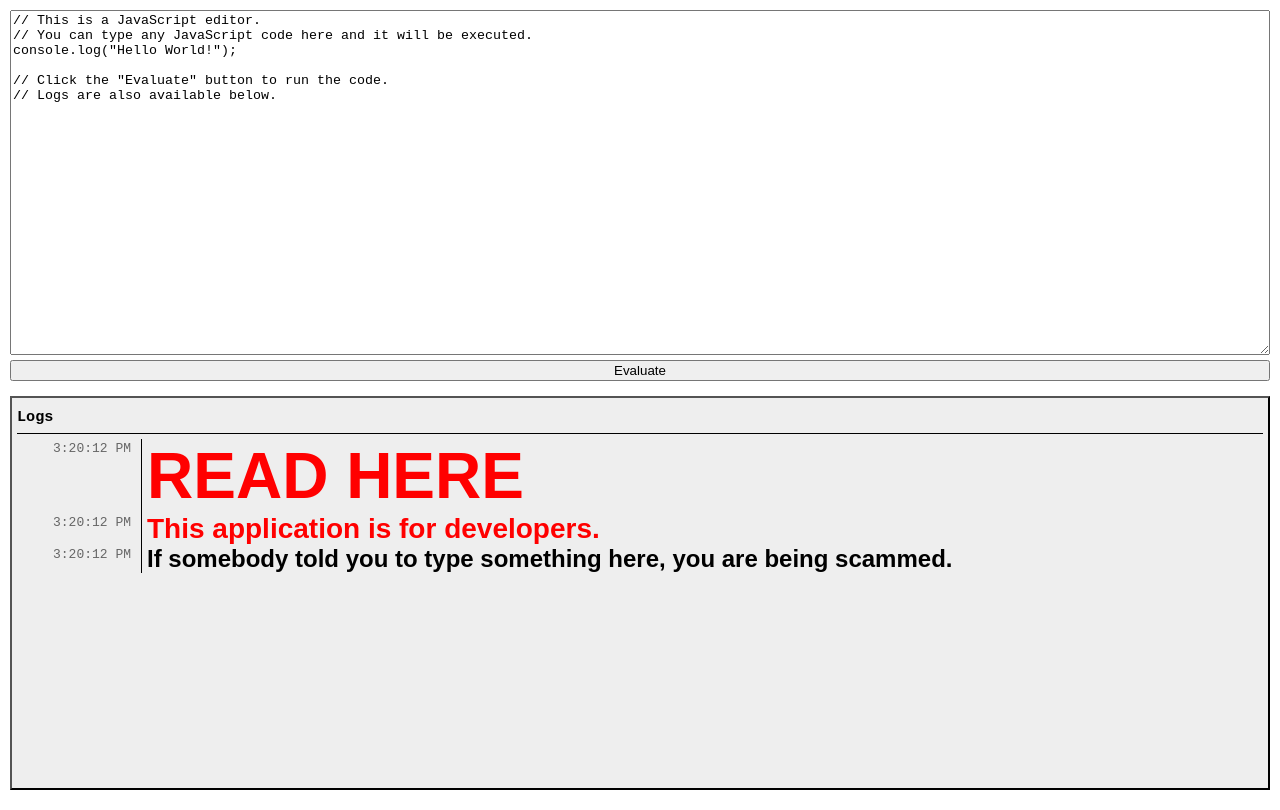
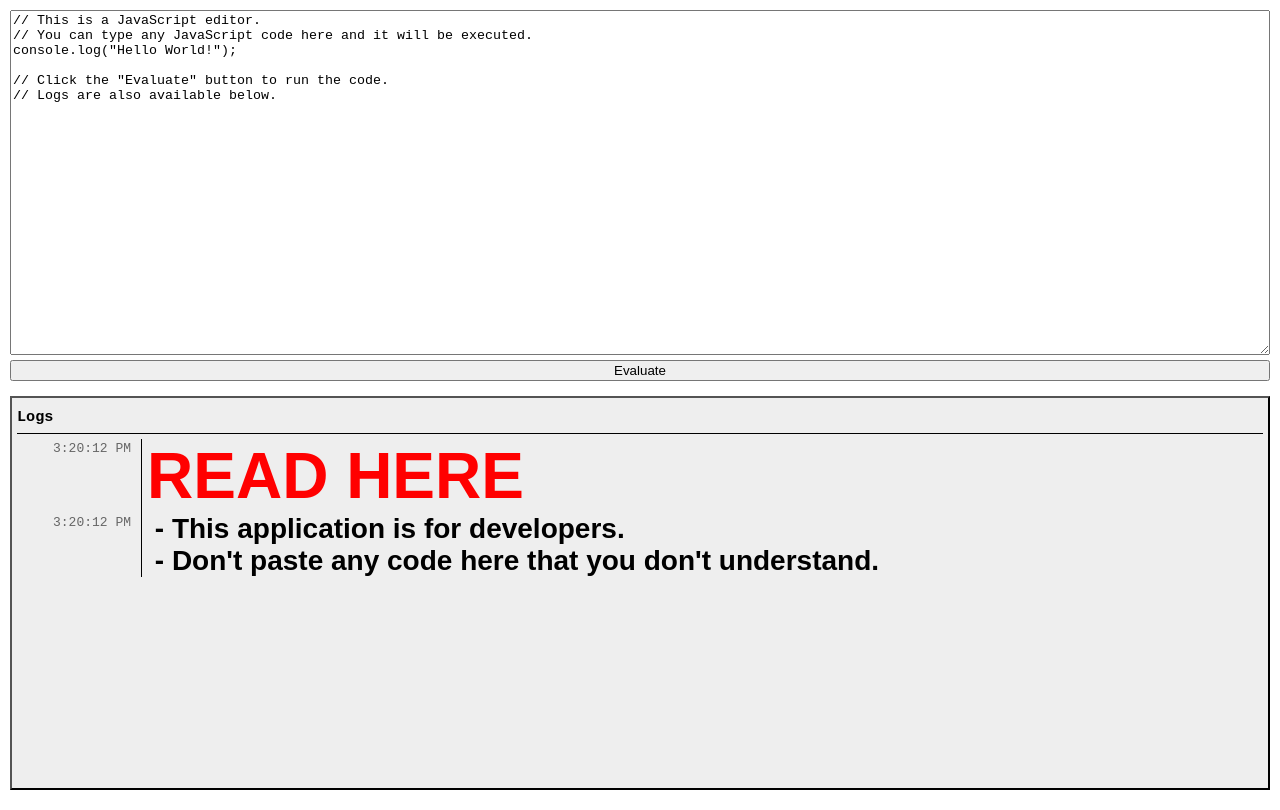
Before and after one commit to SirajChokshi/eval, a plain HTML site: page index.html in a window 1280 px wide. Drawn offline with Linux system fonts and the light colour scheme.

```diff
--- a/index.html
+++ b/index.html
@@ -50,7 +50,7 @@
       $timestamp.innerText = timeStamp;
       $timestamp.classList.add("log__timestamp");
 
-      const $text = document.createElement("div");
+      const $text = document.createElement("pre");
       $text.innerText = text;
       $text.style = style;
       $text.classList.add("log__text");
@@ -69,12 +69,8 @@
       "font-size: 64px; font-weight: bold; color: red;"
     );
     console.log(
-      "%cThis application is for developers.",
-      "font-size: 28px; font-weight: bold; color: red;"
-    );
-    console.log(
-      "%cIf somebody told you to type something here, you are being scammed.",
-      "font-size: 24px; font-weight: bold;"
+      "%c - This application is for developers.\n - Don't paste any code here that you don't understand.",
+      "font-size: 28px; font-weight: bold;"
     );
   </script>
 </html>
--- a/main.css
+++ b/main.css
@@ -15,6 +15,10 @@
   gap: 15px;
   padding: 10px;
   height: 100vh;
+}
+
+pre {
+  margin: 0;
 }
 
 main {
```
Also changed, not shown: icons/512.png (added), manifest.json.
